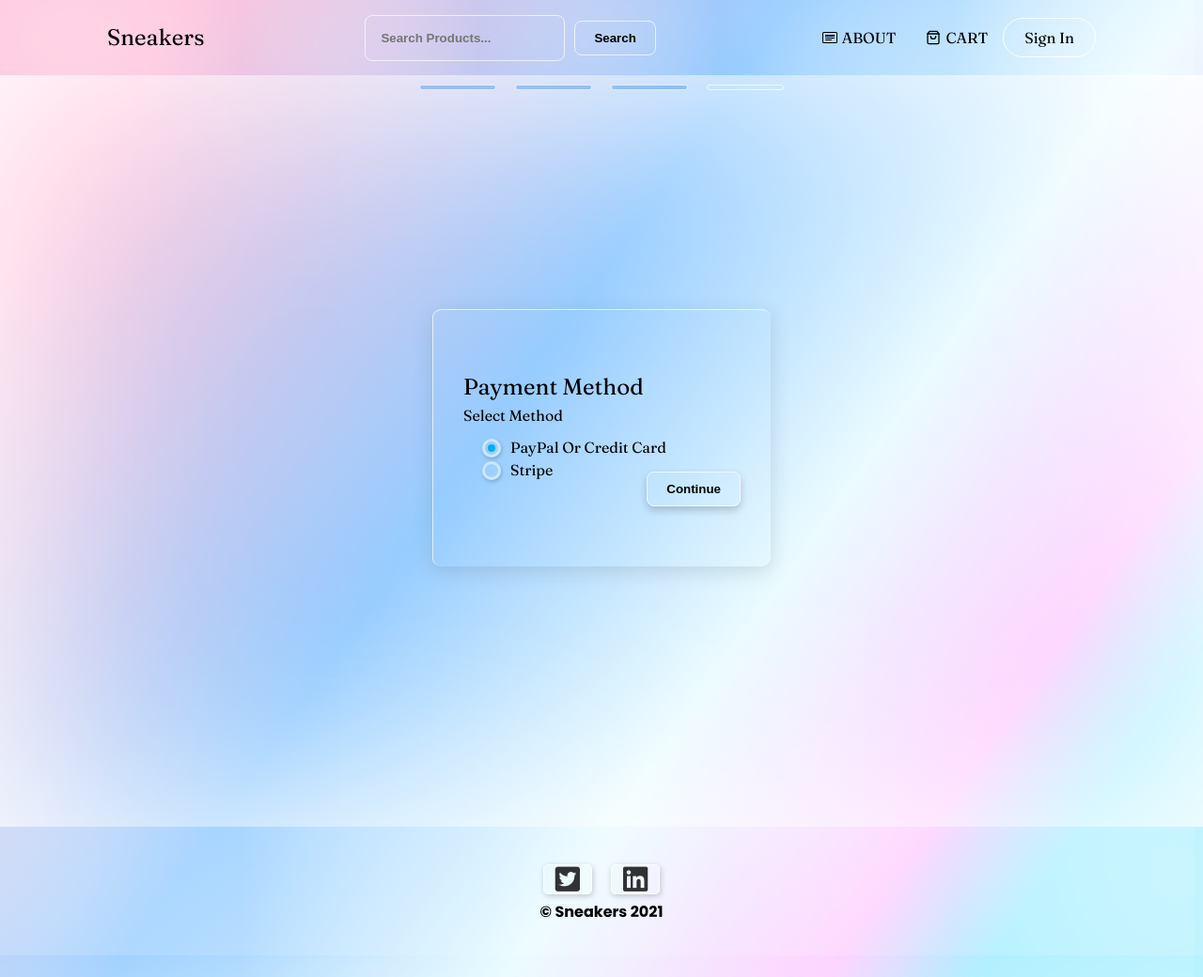
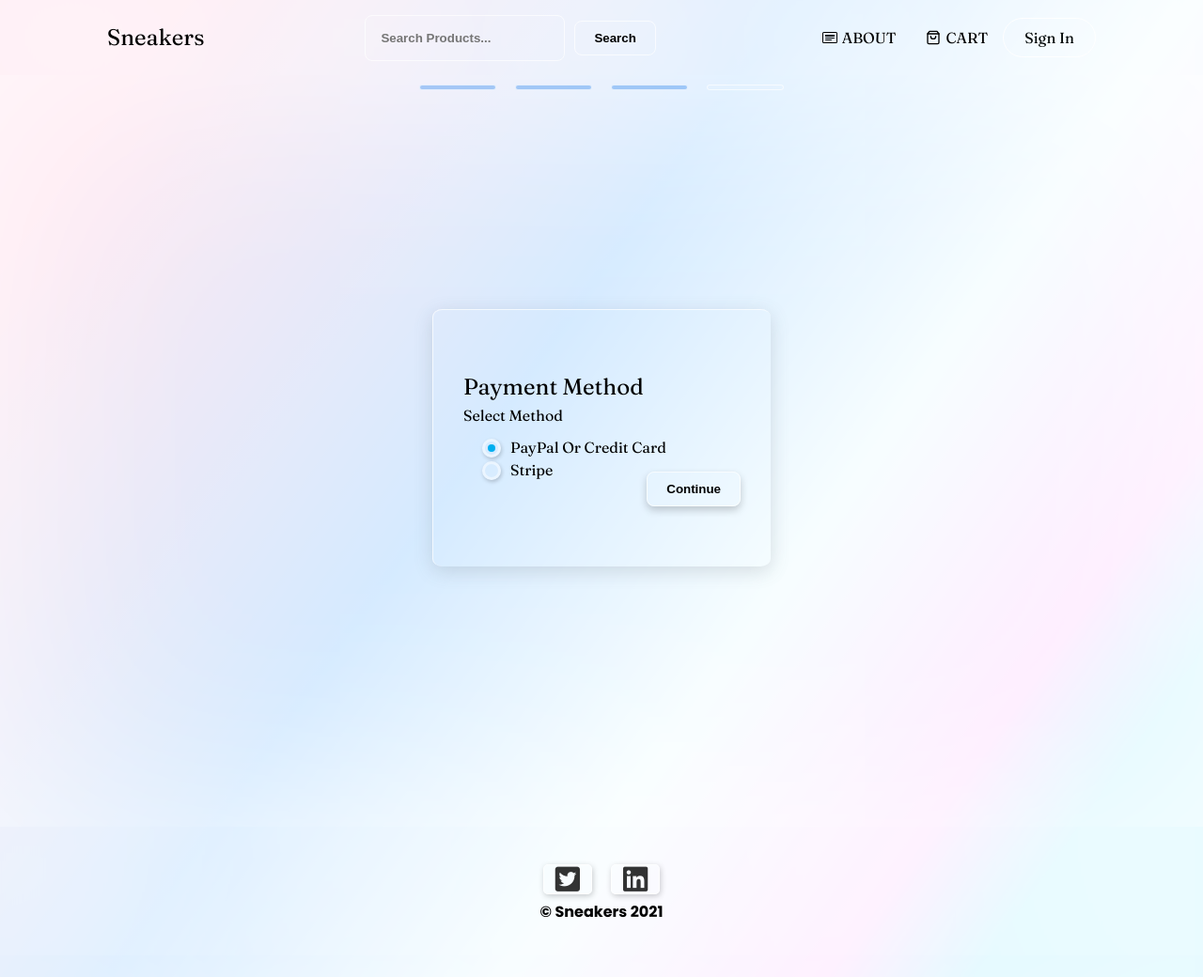
Before and after one commit to Moyise/SneakersShop, a React (Create React App) app in the folder frontend/: page /payment in a window 1280 px wide. Shown: the whole page at 94% size. Built offline with nearby package versions, Linux system fonts and the light colour scheme.

Commit message:
10th commit

```diff
--- a/frontend/src/components/footer/footer.css
+++ b/frontend/src/components/footer/footer.css
@@ -3,8 +3,8 @@
   height: 20vh;
   width: 100%;
   z-index: 10;
-  background: rgba(255, 255, 255, 0.3);
-  box-shadow: inset 0 0 2000px rgba(255, 255, 255, 1);
+  background: rgba(255, 255, 255, 0.8);
+  box-shadow: inset 0 0 2000px rgba(255, 255, 255, 0.7);
   overflow: hidden;
 }
 
--- a/frontend/src/components/header/header.css
+++ b/frontend/src/components/header/header.css
@@ -7,7 +7,8 @@
   font-size: 1rem;
   top: 0;
   z-index: 11;
-  box-shadow: inset 0 0 2000px rgba(255, 255, 255, 2);
+  background: rgba(255, 255, 255, 0.8);
+  box-shadow: inset 0 0 2000px rgba(255, 255, 255, 0.7);
   height: 80px;
 }
 
--- a/frontend/src/index.css
+++ b/frontend/src/index.css
@@ -31,7 +31,7 @@ body {
   position: relative;
   z-index: 10;
   min-height: 100vh;
-  background: rgba(255, 255, 255, 0.5);
-  box-shadow: inset 0 0 2000px rgba(255, 255, 255, 2);
+  background: rgba(255, 255, 255, 0.8);
+  box-shadow: inset 0 0 2000px rgba(255, 255, 255, 0.7);
   overflow: hidden;
 }
```
Also changed, not shown: 1 other file (tests, documents, lock files or other folders).
